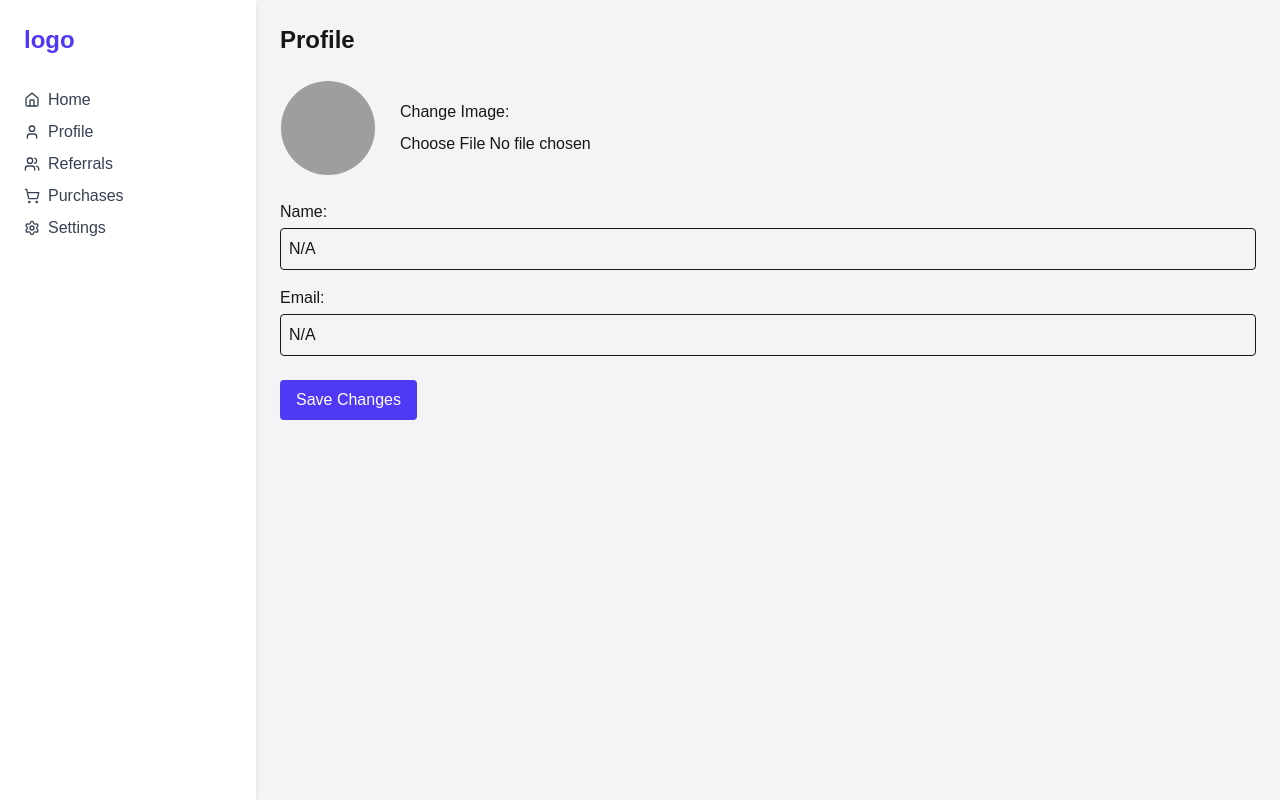
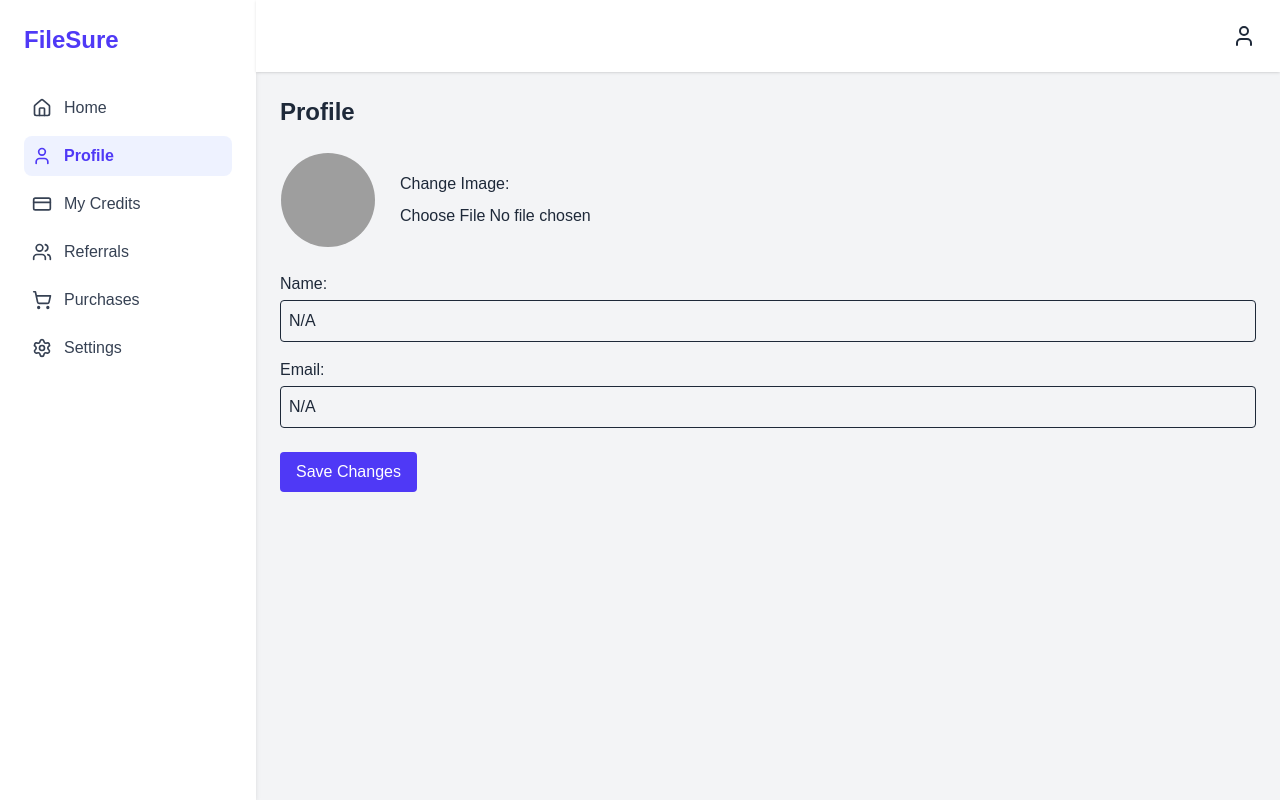
Before and after one commit to mdabdulkyum1/neo-market-client, a Next.js app: page /dashboard/profile in a window 1280 px wide. Built offline with nearby package versions, Linux system fonts and the light colour scheme; no server answers; grey boxes are pictures that could not be loaded.

Commit message:
update dashboard layout and create pages

```diff
--- /dev/null
+++ b/src/app/dashboard/components/DashboardCard.tsx
@@ -0,0 +1,15 @@
+interface DashboardCardProps {
+  title: string;
+  value: string | number;
+  subtitle?: string;
+}
+
+export default function DashboardCard({ title, value, subtitle }: DashboardCardProps) {
+  return (
+    <div className="bg-white rounded-lg shadow p-4 flex flex-col items-center justify-center text-center">
+      <h3 className="text-gray-500 text-sm">{title}</h3>
+      <p className="text-3xl font-bold mt-1">{value}</p>
+      {subtitle && <p className="text-gray-400 text-xs mt-1">{subtitle}</p>}
+    </div>
+  );
+}
--- /dev/null
+++ b/src/app/dashboard/components/Navbar.tsx
@@ -0,0 +1,27 @@
+"use client";
+import { Settings, LogOut, User } from "lucide-react";
+import { useState } from "react";
+
+export default function Navbar() {
+  const [open, setOpen] = useState(false);
+  return (
+    <header className="bg-white shadow-sm flex justify-end items-center p-4 relative">
+      <div
+        className="cursor-pointer p-2 rounded-full hover:bg-gray-100"
+        onClick={() => setOpen(!open)}
+      >
+        <User className="w-6 h-6" />
+      </div>
+      {open && (
+        <div className="absolute top-14 right-4 w-48 bg-white border rounded-lg shadow-md">
+          <button className="flex items-center gap-2 p-2 hover:bg-gray-100 w-full text-left">
+            <Settings className="w-4 h-4" /> Settings
+          </button>
+          <button className="flex items-center gap-2 p-2 hover:bg-gray-100 w-full text-left text-red-500">
+            <LogOut className="w-4 h-4" /> Logout
+          </button>
+        </div>
+      )}
+    </header>
+  );
+}
--- /dev/null
+++ b/src/app/dashboard/components/ReferralTable.tsx
@@ -0,0 +1,39 @@
+interface Referral {
+  name: string;
+  status: string;
+  signedUp: string;
+  converted: string | null;
+}
+
+const referrals: Referral[] = [
+  { name: "Ryan", status: "Converted", signedUp: "2024-01-15", converted: "2024-01-16" },
+  { name: "Sarah", status: "Pending", signedUp: "—", converted: null },
+];
+
+export default function ReferralTable() {
+  return (
+    <div className="bg-white rounded-lg shadow p-4 mt-6">
+      <h3 className="font-semibold mb-4">Recent Referral Activity</h3>
+      <table className="w-full text-sm">
+        <thead className="text-left text-gray-500 border-b">
+          <tr>
+            <th className="p-2">User Name</th>
+            <th className="p-2">Status</th>
+            <th className="p-2">Signed Up</th>
+            <th className="p-2">Converted</th>
+          </tr>
+        </thead>
+        <tbody>
+          {referrals.map((r, i) => (
+            <tr key={i} className="border-b hover:bg-gray-50">
+              <td className="p-2">{r.name}</td>
+              <td className="p-2">{r.status}</td>
+              <td className="p-2">{r.signedUp}</td>
+              <td className="p-2">{r.converted || "—"}</td>
+            </tr>
+          ))}
+        </tbody>
+      </table>
+    </div>
+  );
+}
--- /dev/null
+++ b/src/app/dashboard/components/Sidebar.tsx
@@ -0,0 +1,46 @@
+"use client";
+import Link from "next/link";
+import { usePathname } from "next/navigation";
+import { Home, User, Users, CreditCard, ShoppingCart, Settings } from "lucide-react";
+
+const links = [
+  { href: "/dashboard", label: "Home", icon: Home },
+  { href: "/dashboard/profile", label: "Profile", icon: User },
+  { href: "/dashboard/credits", label: "My Credits", icon: CreditCard },
+  { href: "/dashboard/referrals", label: "Referrals", icon: Users },
+  { href: "/dashboard/purchases", label: "Purchases", icon: ShoppingCart },
+  { href: "/dashboard/settings", label: "Settings", icon: Settings },
+];
+
+export default function Sidebar() {
+  const pathname = usePathname();
+
+  return (
+    <aside className="hidden md:flex flex-col w-64 bg-white shadow-md p-6">
+      <h1 className="text-2xl font-bold text-indigo-600 mb-8">
+        <Link href="/">FileSure</Link>
+      </h1>
+
+      <nav className="flex flex-col space-y-2">
+        {links.map((link) => {
+          const Icon = link.icon;
+          const isActive = pathname === link.href;
+          return (
+            <Link
+              key={link.href}
+              href={link.href}
+              className={`flex items-center gap-3 p-2 rounded-lg transition-colors ${
+                isActive
+                  ? "bg-indigo-50 text-indigo-600 font-semibold"
+                  : "text-gray-700 hover:bg-gray-100 hover:text-indigo-600"
+              }`}
+            >
+              <Icon className="w-5 h-5" />
+              {link.label}
+            </Link>
+          );
+        })}
+      </nav>
+    </aside>
+  );
+}
--- /dev/null
+++ b/src/app/dashboard/credits/page.tsx
@@ -0,0 +1,78 @@
+"use client";
+
+import { Coins } from "lucide-react";
+
+export default function CreditsPage() {
+  return (
+    <div>
+      {/* Page Header */}
+      <h1 className="text-2xl font-semibold mb-6">My Credits</h1>
+
+      {/* Credits Overview Section */}
+      <div className="grid grid-cols-1 md:grid-cols-2 lg:grid-cols-3 gap-6">
+        {/* Total Credits Earned */}
+        <div className="bg-white p-6 rounded-xl shadow-sm flex flex-col items-center justify-center text-center">
+          <div className="bg-indigo-100 p-3 rounded-full mb-3">
+            <Coins className="w-6 h-6 text-indigo-600" />
+          </div>
+          <h3 className="text-gray-500 text-sm">Total Credits Earned</h3>
+          <p className="text-3xl font-bold text-indigo-600 mt-1">8</p>
+        </div>
+
+        {/* Credits Used */}
+        <div className="bg-white p-6 rounded-xl shadow-sm flex flex-col items-center justify-center text-center">
+          <div className="bg-green-100 p-3 rounded-full mb-3">
+            <Coins className="w-6 h-6 text-green-600" />
+          </div>
+          <h3 className="text-gray-500 text-sm">Credits Used</h3>
+          <p className="text-3xl font-bold text-green-600 mt-1">5</p>
+        </div>
+
+        {/* Available Credits */}
+        <div className="bg-white p-6 rounded-xl shadow-sm flex flex-col items-center justify-center text-center">
+          <div className="bg-yellow-100 p-3 rounded-full mb-3">
+            <Coins className="w-6 h-6 text-yellow-600" />
+          </div>
+          <h3 className="text-gray-500 text-sm">Available Credits</h3>
+          <p className="text-3xl font-bold text-yellow-600 mt-1">3</p>
+        </div>
+      </div>
+
+      {/* Credit History Table */}
+      <div className="bg-white mt-8 rounded-xl shadow-sm p-6">
+        <h2 className="text-lg font-semibold mb-4">Credit History</h2>
+
+        <table className="w-full text-sm">
+          <thead>
+            <tr className="text-gray-500 border-b">
+              <th className="text-left p-3">Date</th>
+              <th className="text-left p-3">Description</th>
+              <th className="text-left p-3">Credits</th>
+              <th className="text-left p-3">Type</th>
+            </tr>
+          </thead>
+          <tbody>
+            <tr className="border-b hover:bg-gray-50">
+              <td className="p-3">2024-01-15</td>
+              <td className="p-3">Referral Bonus</td>
+              <td className="p-3 text-green-600 font-semibold">+5</td>
+              <td className="p-3">Earned</td>
+            </tr>
+            <tr className="border-b hover:bg-gray-50">
+              <td className="p-3">2024-01-20</td>
+              <td className="p-3">File Download</td>
+              <td className="p-3 text-red-600 font-semibold">-2</td>
+              <td className="p-3">Used</td>
+            </tr>
+            <tr className="border-b hover:bg-gray-50">
+              <td className="p-3">2024-01-22</td>
+              <td className="p-3">Referral Bonus</td>
+              <td className="p-3 text-green-600 font-semibold">+3</td>
+              <td className="p-3">Earned</td>
+            </tr>
+          </tbody>
+        </table>
+      </div>
+    </div>
+  );
+}
--- a/src/app/dashboard/layout.tsx
+++ b/src/app/dashboard/layout.tsx
@@ -1,37 +1,26 @@
 import { ReactNode } from "react";
-import Link from "next/link";
-import { Home, User, Users, ShoppingCart, Settings } from "lucide-react";
 
-type Props = { children: ReactNode };
+import Sidebar from "./components/Sidebar";
+import Navbar from "./components/Navbar";
+
+type Props = {
+  children: ReactNode;
+};
 
 export default function DashboardLayout({ children }: Props) {
-  const links = [
-    { href: "/dashboard", label: "Home", icon: <Home className="w-4 h-4 mr-2" /> },
-    { href: "/dashboard/profile", label: "Profile", icon: <User className="w-4 h-4 mr-2" /> },
-    { href: "/dashboard/referrals", label: "Referrals", icon: <Users className="w-4 h-4 mr-2" /> },
-    { href: "/dashboard/purchases", label: "Purchases", icon: <ShoppingCart className="w-4 h-4 mr-2" /> },
-    { href: "/dashboard/settings", label: "Settings", icon: <Settings className="w-4 h-4 mr-2" /> },
-  ];
+  return (
+    <div className="min-h-screen flex bg-gray-100 text-gray-800">
+      {/* Sidebar */}
+      <Sidebar />
 
-  return (
-    <div className="min-h-screen flex bg-gray-100">
-      <aside className="hidden md:flex flex-col w-64 bg-white shadow-md p-6">
-        <h1 className="text-2xl font-bold text-indigo-600 mb-8">
-          <Link href="/">logo</Link>
-        </h1>
-        <nav className="flex flex-col space-y-2">
-          {links.map((link) => (
-            <Link
-              key={link.href}
-              href={link.href}
-              className="flex items-center text-gray-700 hover:text-indigo-600"
-            >
-              {link.icon} {link.label}
-            </Link>
-          ))}
-        </nav>
-      </aside>
-      <main className="flex-1 p-6">{children}</main>
+      {/* Main Area */}
+      <div className="flex-1 flex flex-col">
+        {/* Navbar */}
+        <Navbar />
+
+        {/* Page Content */}
+        <main className="flex-1 p-6">{children}</main>
+      </div>
     </div>
   );
 }
--- a/src/app/dashboard/page.tsx
+++ b/src/app/dashboard/page.tsx
@@ -1,25 +1,47 @@
+"use client";
 
+import { useState } from "react";
+import { Copy } from "lucide-react";
+import DashboardCard from "./components/DashboardCard";
+import ReferralTable from "./components/ReferralTable";
+import { useUserStore } from "@/stores/userStore";
 
-export default async function DashboardHome() {
-  // Fetch user dashboard data
+export default function DashboardPage() {
+  const user = useUserStore((state) => state.user);
+
+  const [copied, setCopied] = useState(false);
+  const referralLink = `https://neo-market-client.vercel.app/register?r=${user?.referralCode}`;
+
+  const handleCopy = async () => {
+    await navigator.clipboard.writeText(referralLink);
+    setCopied(true);
+    setTimeout(() => setCopied(false), 2000);
+  };
 
   return (
-    <div className="space-y-6">
-      <h1 className="text-2xl font-bold">Dashboard Overview</h1>
-      <div className="grid grid-cols-1 sm:grid-cols-2 lg:grid-cols-3 gap-6">
-        <div className="bg-white shadow rounded-lg p-6">
-          <h2 className="text-sm font-medium text-gray-500">Referred Users</h2>
-          <p className="mt-2 text-2xl font-bold text-gray-900">{ 0}</p>
-        </div>
-        <div className="bg-white shadow rounded-lg p-6">
-          <h2 className="text-sm font-medium text-gray-500">Converted Users</h2>
-          <p className="mt-2 text-2xl font-bold text-gray-900">{0}</p>
-        </div>
-        <div className="bg-white shadow rounded-lg p-6">
-          <h2 className="text-sm font-medium text-gray-500">Total Credits</h2>
-          <p className="mt-2 text-2xl font-bold text-gray-900">{0}</p>
+    <div>
+      <h1 className="text-2xl font-semibold mb-6">Dashboard</h1>
+
+      <div className="bg-white rounded-lg shadow p-4 mb-6">
+        <p className="text-gray-600 mb-2">Referral Link</p>
+        <div className="flex items-center justify-between bg-gray-50 border rounded-lg p-2">
+          <span className="text-blue-600 text-sm truncate">{referralLink}</span>
+          <button
+            onClick={handleCopy}
+            className="bg-blue-600 text-white px-3 py-1 rounded-md text-sm flex items-center gap-1 hover:bg-blue-700"
+          >
+            <Copy className="w-4 h-4" />
+            {copied ? "Link Copied!" : "Copy Link"}
+          </button>
         </div>
       </div>
+
+      <div className="grid grid-cols-1 sm:grid-cols-2 lg:grid-cols-3 gap-4">
+        <DashboardCard title="Total Credits Earned" value={8} />
+        <DashboardCard title="Referred Users" value={10} subtitle="Converted Users (who purchased): 4" />
+      </div>
+
+      <ReferralTable />
     </div>
   );
 }
```
